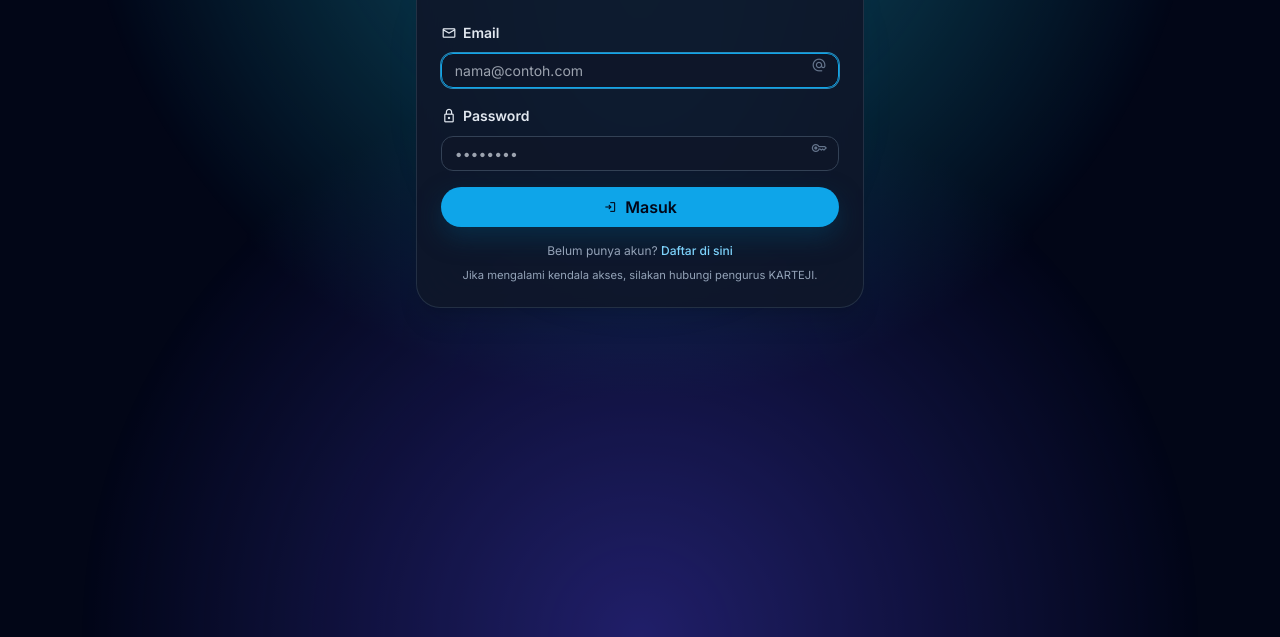
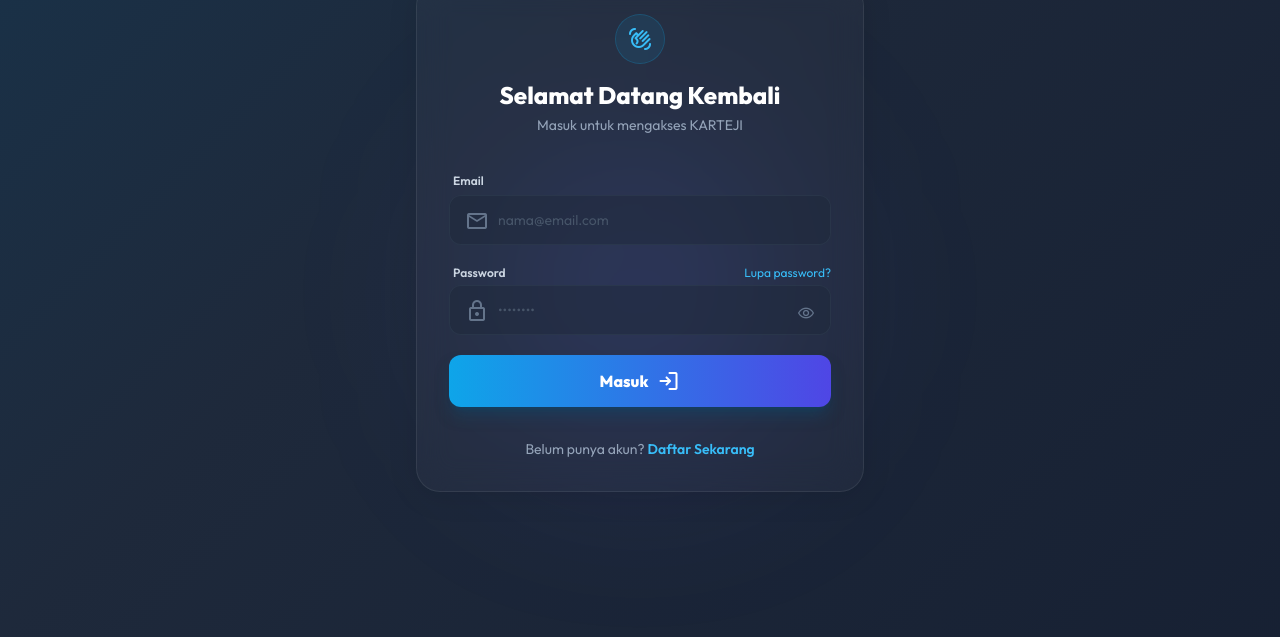
Before and after one commit to karteji0108-svg/c, a plain HTML site: page login.html in a window 1280 px wide. Shown: the part 163-800 px from the top of the page. Drawn offline with nearby package versions, Linux system fonts and the light colour scheme; no server answers.

Commit message:
Update login.html

```diff
--- a/login.html
+++ b/login.html
@@ -1,169 +1,220 @@
 <!DOCTYPE html>
-<html lang="id" class="scroll-smooth">
+<html lang="id">
 <head>
   <meta charset="UTF-8" />
   <meta name="viewport" content="width=device-width, initial-scale=1.0" />
-  <title>Login - KARTEJI</title>
+  <title>Masuk - KARTEJI</title>
 
-  <meta name="description" content="Masuk ke sistem KARTEJI untuk mengakses layanan Karang Taruna Cilosari Barat.">
+  <script src="https://cdn.tailwindcss.com"></script>
+  <link rel="stylesheet" href="https://fonts.googleapis.com/css2?family=Material+Symbols+Rounded:opsz,wght,FILL,GRAD@48,400,0,0" />
+  <link href="https://fonts.googleapis.com/css2?family=Outfit:wght@300;400;600;800&display=swap" rel="stylesheet">
 
-  <!-- Tailwind -->
-  <script src="https://cdn.tailwindcss.com"></script>
+  <style>
+    body { font-family: 'Outfit', sans-serif; }
 
-  <!-- Material Icons -->
-  <link rel="stylesheet" href="https://fonts.googleapis.com/css2?family=Material+Symbols+Outlined:wght@300;400;500" />
+    /* Background Animation (Konsisten) */
+    .bg-gradient-animate {
+      background: linear-gradient(-45deg, #0f172a, #1e293b, #0c4a6e, #1e1b4b);
+      background-size: 400% 400%;
+      animation: gradientBG 15s ease infinite;
+    }
+    @keyframes gradientBG {
+      0% { background-position: 0% 50%; }
+      50% { background-position: 100% 50%; }
+      100% { background-position: 0% 50%; }
+    }
 
-  <!-- Custom CSS -->
-  <link rel="stylesheet" href="assets/css/style.css" />
-  <link rel="stylesheet" href="assets/css/responsive.css" />
+    /* Glass Effect */
+    .glass {
+      background: rgba(255, 255, 255, 0.03);
+      backdrop-filter: blur(16px);
+      -webkit-backdrop-filter: blur(16px);
+      border: 1px solid rgba(255, 255, 255, 0.08);
+      box-shadow: 0 4px 30px rgba(0, 0, 0, 0.1);
+    }
 
-  <!-- Animasi halaman -->
-  <style>
-    @keyframes fade-up {
-      0% { opacity: 0; transform: translateY(20px); }
-      100% { opacity: 1; transform: translateY(0); }
+    /* Input Autofill Fix (Agar tidak putih saat di-autofill browser) */
+    input:-webkit-autofill,
+    input:-webkit-autofill:hover,
+    input:-webkit-autofill:focus,
+    input:-webkit-autofill:active{
+        -webkit-box-shadow: 0 0 0 30px #1e293b inset !important;
+        -webkit-text-fill-color: white !important;
+        transition: background-color 5000s ease-in-out 0s;
     }
-    @keyframes glow-soft {
-      0%,100% { opacity: 0.4; transform: translateY(0); }
-      50% { opacity: 0.9; transform: translateY(-6px); }
-    }
-    .anim-fade-up { animation: fade-up 0.8s ease-out both; }
-    .anim-fade-up-delay { animation: fade-up 0.95s ease-out 0.12s both; }
-    .anim-glow-soft { animation: glow-soft 10s ease-in-out infinite; }
+
+    /* Animation Utilities */
+    .slide-up { animation: slideUp 0.6s cubic-bezier(0.16, 1, 0.3, 1) forwards; opacity: 0; transform: translateY(20px); }
+    .delay-100 { animation-delay: 0.1s; }
+    .delay-200 { animation-delay: 0.2s; }
+
+    @keyframes slideUp { to { transform: translateY(0); opacity: 1; } }
   </style>
 </head>
+<body class="bg-slate-950 text-white min-h-screen flex items-center justify-center p-4 bg-gradient-animate relative overflow-hidden">
 
-<body class="min-h-screen bg-slate-950 text-slate-50 flex flex-col font-sans antialiased" data-page="login">
+  <a href="index.html" class="absolute top-6 left-6 p-2 rounded-full glass hover:bg-white/10 transition-colors z-20">
+    <span class="material-symbols-rounded text-slate-300 block">arrow_back</span>
+  </a>
 
-  <!-- Navbar -->
-  <div id="navbar"></div>
+  <div class="absolute bottom-1/4 right-1/2 translate-x-1/2 w-72 h-72 bg-indigo-500/20 blur-[100px] rounded-full pointer-events-none"></div>
 
-  <main class="flex-1 container mx-auto px-4 py-8 md:py-10 relative">
+  <main class="w-full max-w-md relative z-10">
+    <div class="glass rounded-3xl p-8 slide-up">
 
-    <!-- Background -->
-    <div class="pointer-events-none fixed inset-0 opacity-40 bg-[radial-gradient(circle_at_top,_#22d3ee_0,_transparent_55%),_radial-gradient(circle_at_bottom,_#4f46e5_0,_transparent_55%)]"></div>
+      <div class="text-center mb-8">
+        <div class="inline-flex items-center justify-center w-12 h-12 rounded-full bg-sky-500/10 mb-4 ring-1 ring-sky-500/30">
+          <span class="material-symbols-rounded text-sky-400">waving_hand</span>
+        </div>
+        <h1 class="text-2xl font-bold text-white">
+          Selamat Datang Kembali
+        </h1>
+        <p class="text-slate-400 text-sm mt-1">Masuk untuk mengakses KARTEJI</p>
+      </div>
 
-    <section class="relative flex justify-center items-center">
+      <form id="login-form" class="space-y-5 slide-up delay-100">
 
-      <!-- Glow -->
-      <div class="absolute w-72 h-72 rounded-full bg-sky-500/25 blur-3xl opacity-60 anim-glow-soft"></div>
-
-      <!-- Panel Login -->
-      <div class="relative w-full max-w-md glass-panel rounded-3xl border border-slate-700/60 shadow-xl backdrop-blur-xl anim-fade-up space-y-6">
-
-        <!-- Header -->
-        <div class="pt-5 px-5 md:px-6 text-center space-y-3">
-          <span class="inline-flex items-center px-3 py-1 text-[0.7rem] font-medium rounded-full bg-sky-500/10 text-sky-300 ring-1 ring-sky-400/30">
-            <span class="w-1.5 h-1.5 rounded-full bg-sky-400 mr-1 animate-pulse"></span>
-            Akses Anggota KARTEJI
-          </span>
-
-          <div class="space-y-1">
-            <h1 class="page-title text-2xl md:text-3xl font-semibold tracking-tight">
-              Masuk KARTEJI
-            </h1>
-            <p class="text-slate-300 text-xs md:text-sm max-w-sm mx-auto">
-              Gunakan email dan kata sandi yang telah terdaftar.
-            </p>
+        <div class="space-y-1">
+          <label class="text-xs font-semibold text-slate-300 ml-1">Email</label>
+          <div class="relative group">
+            <span class="material-symbols-rounded absolute left-4 top-3.5 text-slate-500 group-focus-within:text-sky-400 transition-colors">mail</span>
+            <input
+              type="email"
+              id="login-email"
+              required
+              class="w-full bg-slate-800/50 border border-slate-700/50 text-white text-sm rounded-xl px-4 pl-12 py-3.5 focus:outline-none focus:ring-2 focus:ring-sky-500/50 focus:border-sky-500 transition-all placeholder:text-slate-600"
+              placeholder="nama@email.com"
+            >
           </div>
         </div>
 
-        <!-- Form -->
-        <div class="px-5 pb-5 md:px-6 md:pb-6 anim-fade-up-delay">
-          <form id="login-form" class="space-y-4 text-sm">
-
-            <!-- Email -->
-            <div class="space-y-1">
-              <label class="form-label inline-flex items-center gap-1.5 text-xs md:text-sm text-slate-200">
-                <span class="material-symbols-outlined text-base">mail</span>Email
-              </label>
-              <div class="relative">
-                <input
-                  type="email"
-                  id="login-email"
-                  class="form-input w-full pr-10 text-xs md:text-sm"
-                  placeholder="nama@contoh.com"
-                  autocomplete="email"
-                  required
-                  autofocus
-                />
-                <span class="material-symbols-outlined absolute inset-y-0 right-3 my-auto text-slate-500 text-base pointer-events-none">
-                  alternate_email
-                </span>
-              </div>
-            </div>
-
-            <!-- Password -->
-            <div class="space-y-1">
-              <label class="form-label inline-flex items-center gap-1.5 text-xs md:text-sm text-slate-200">
-                <span class="material-symbols-outlined text-base">lock</span>Password
-              </label>
-              <div class="relative">
-                <input
-                  type="password"
-                  id="login-password"
-                  class="form-input w-full pr-10 text-xs md:text-sm"
-                  placeholder="••••••••"
-                  autocomplete="current-password"
-                  required
-                  minlength="6"
-                />
-                <span class="material-symbols-outlined absolute inset-y-0 right-3 my-auto text-slate-500 text-base pointer-events-none">
-                  key
-                </span>
-              </div>
-            </div>
-
-            <!-- Submit -->
-            <button
-              id="login-submit"
-              type="submit"
-              class="btn-primary w-full mt-2 inline-flex items-center justify-center gap-2 text-sm md:text-base transition-transform duration-300 hover:-translate-y-0.5 hover:shadow-lg hover:shadow-sky-500/30"
+        <div class="space-y-1">
+          <div class="flex justify-between items-center ml-1">
+            <label class="text-xs font-semibold text-slate-300">Password</label>
+            <a href="#" class="text-xs text-sky-400 hover:text-sky-300">Lupa password?</a>
+          </div>
+          <div class="relative group">
+            <span class="material-symbols-rounded absolute left-4 top-3.5 text-slate-500 group-focus-within:text-sky-400 transition-colors">lock</span>
+            <input
+              type="password"
+              id="login-password"
+              required
+              class="w-full bg-slate-800/50 border border-slate-700/50 text-white text-sm rounded-xl px-4 pl-12 py-3.5 focus:outline-none focus:ring-2 focus:ring-sky-500/50 focus:border-sky-500 transition-all placeholder:text-slate-600"
+              placeholder="••••••••"
             >
-              <span class="material-symbols-outlined text-sm">login</span>
-              Masuk
+            <button type="button" onclick="togglePassword()" class="absolute right-4 top-3.5 text-slate-500 hover:text-slate-300 transition-colors">
+              <span id="eye-icon" class="material-symbols-rounded text-lg">visibility</span>
             </button>
-          </form>
-
-          <!-- Info -->
-          <div class="mt-4 space-y-2 text-center text-xs text-slate-400">
-            <p>
-              Belum punya akun?
-              <a href="register.html" class="text-sky-300 hover:text-sky-200 font-medium">
-                Daftar di sini
-              </a>
-            </p>
-            <p class="text-[0.7rem]">
-              Jika mengalami kendala akses, silakan hubungi pengurus KARTEJI.
-            </p>
           </div>
         </div>
+
+        <button
+          id="btn-submit"
+          type="submit"
+          class="w-full bg-gradient-to-r from-sky-500 to-indigo-600 hover:from-sky-400 hover:to-indigo-500 text-white font-bold py-3.5 rounded-xl shadow-lg shadow-sky-900/50 transition-all active:scale-95 flex items-center justify-center gap-2 mt-4"
+        >
+          <span>Masuk</span>
+          <span class="material-symbols-rounded">login</span>
+        </button>
+
+      </form>
+
+      <div class="mt-8 text-center slide-up delay-200">
+        <p class="text-slate-400 text-sm">
+          Belum punya akun?
+          <a href="register.html" class="text-sky-400 hover:text-sky-300 font-semibold transition-colors">Daftar Sekarang</a>
+        </p>
       </div>
-    </section>
+
+    </div>
   </main>
 
-  <!-- Back button / Footer -->
-  <div id="back-button" class="mt-4"></div>
-  <div id="footer"></div>
+  <div id="toast-success" class="fixed top-5 right-5 bg-emerald-500 text-white px-5 py-3 rounded-xl shadow-2xl transform translate-y-[-150%] transition-transform duration-300 flex items-center gap-3 z-50">
+    <span class="material-symbols-rounded bg-white/20 rounded-full p-1 text-sm">check</span>
+    <div>
+      <h4 class="font-bold text-sm">Login Berhasil</h4>
+      <p class="text-[10px] text-emerald-100">Mengalihkan ke dashboard...</p>
+    </div>
+  </div>
 
-  <!-- JS -->
-  <script type="module" src="assets/js/main.js"></script>
+  <div id="toast-error" class="fixed top-5 right-5 bg-rose-500 text-white px-5 py-3 rounded-xl shadow-2xl transform translate-y-[-150%] transition-transform duration-300 flex items-center gap-3 z-50">
+    <span class="material-symbols-rounded bg-white/20 rounded-full p-1 text-sm">priority_high</span>
+    <div>
+      <h4 class="font-bold text-sm">Gagal Masuk</h4>
+      <p class="text-[10px] text-rose-100" id="error-message">Email atau password salah.</p>
+    </div>
+  </div>
 
-  <!-- UX Improvement Script -->
   <script>
-    // Tombol loading UX
-    const form = document.getElementById("login-form");
-    const submitBtn = document.getElementById("login-submit");
+    // 1. Toggle Password
+    function togglePassword() {
+      const input = document.getElementById('login-password');
+      const icon = document.getElementById('eye-icon');
+      if (input.type === 'password') {
+        input.type = 'text';
+        icon.innerText = 'visibility_off';
+      } else {
+        input.type = 'password';
+        icon.innerText = 'visibility';
+      }
+    }
 
-    if (form) {
-      form.addEventListener("submit", () => {
-        submitBtn.disabled = true;
-        submitBtn.innerHTML = `
-          <span class="animate-spin border-2 border-t-transparent border-white rounded-full w-4 h-4"></span>
-          Memproses...
-        `;
-      });
+    // 2. Helper Toast Function
+    function showToast(type, message = '') {
+      const successToast = document.getElementById('toast-success');
+      const errorToast = document.getElementById('toast-error');
+
+      if (type === 'success') {
+        successToast.classList.remove('translate-y-[-150%]');
+        setTimeout(() => successToast.classList.add('translate-y-[-150%]'), 3000);
+      } else {
+        document.getElementById('error-message').innerText = message;
+        errorToast.classList.remove('translate-y-[-150%]');
+        setTimeout(() => errorToast.classList.add('translate-y-[-150%]'), 3000);
+      }
     }
+
+    // 3. Handle Login Logic
+    document.getElementById('login-form').addEventListener('submit', function(e) {
+      e.preventDefault();
+
+      const email = document.getElementById('login-email').value;
+      const password = document.getElementById('login-password').value;
+      const btn = document.getElementById('btn-submit');
+      const originalBtnText = btn.innerHTML;
+
+      // Efek Loading pada Tombol
+      btn.disabled = true;
+      btn.innerHTML = `<span class="animate-spin border-2 border-white/30 border-t-white rounded-full w-5 h-5"></span>`;
+
+      // Simulasi delay jaringan (0.8 detik)
+      setTimeout(() => {
+        // Ambil data user dari LocalStorage (disimpan saat Register)
+        const users = JSON.parse(localStorage.getItem('karteji_users')) || [];
+
+        // Cari user yang cocok
+        const user = users.find(u => u.email === email && u.password === password);
+
+        if (user) {
+          // Login Sukses
+          showToast('success');
+
+          // Simpan sesi login user saat ini
+          localStorage.setItem('current_karteji_user', JSON.stringify(user));
+
+          // Redirect ke Dashboard (Pastikan file dashboard.html nanti dibuat)
+          setTimeout(() => {
+            window.location.href = 'dashboard.html';
+          }, 1500);
+
+        } else {
+          // Login Gagal
+          showToast('error', 'Email atau password salah!');
+          btn.disabled = false;
+          btn.innerHTML = originalBtnText;
+        }
+      }, 800);
+    });
   </script>
 </body>
 </html>
```
